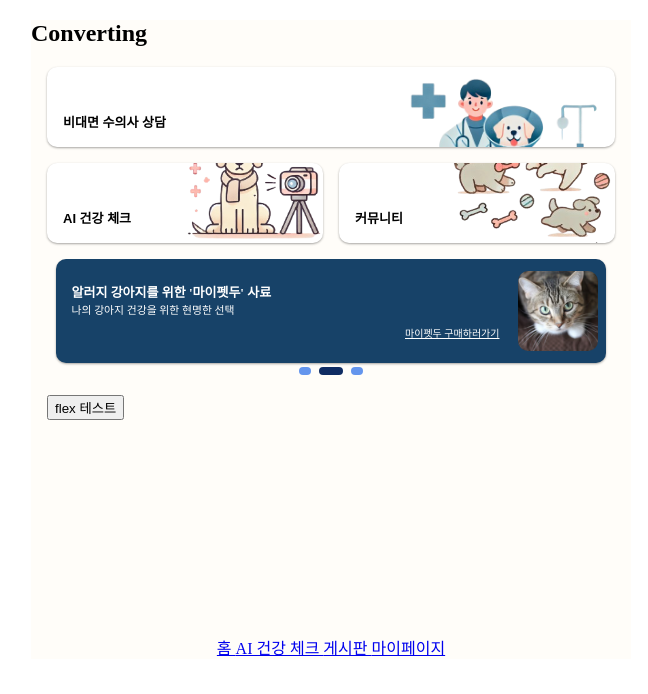
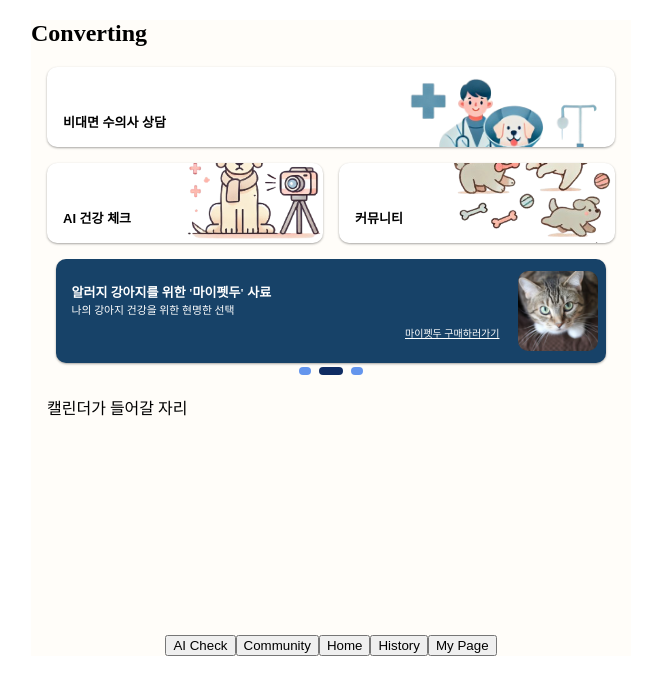
Before and after one commit to ConVeting/TEST_FE, a React (Create React App) app: page /Home in a window 1280 px wide. Shown: the top 694 px of the page, without its empty margins (309-957 px from the left). Built offline with nearby package versions, Linux system fonts and the light colour scheme; the HTML template or start-up script is replaced by a standard one.

Commit message:
푸터, 헤더, 홈의 함수화 + navigate 간결화

```diff
--- a/src/App.jsx
+++ b/src/App.jsx
@@ -5,7 +5,6 @@ import "./App.css";
 import App_header from './app_header.jsx';
 import App_footer from './app_footer.jsx';
 import Home from './Home.jsx';
-import Flex from './flex.jsx';
 import Talk_main from './Talk/talk_main.jsx';
 import Login from './Login/login.jsx';
 import Blog_skin from './Blog/blog_skin.jsx';
@@ -23,7 +22,6 @@ class App extends React.Component {
         <Routes>
           <Route path='/Home' element={<Home />} />
           <Route path='/Talk/talk_main' element={<Talk_main />} />
-          <Route path='/Flex' element={<Flex />} />
           <Route path='/Ai/ai_main' element={<Ai_main />} />
           <Route path='/Login/login' element={<Login />} />
           <Route path='/Blog/blog_skin' element={<Blog_skin />} />
--- a/src/Home.jsx
+++ b/src/Home.jsx
@@ -2,26 +2,23 @@ import React from 'react';
 import { useNavigate, Link } from 'react-router-dom'
 import "./App.css";
 import"./flex.css";
+import App_footer from './app_footer'
 import Carousel from './Jiwon_compo/carousel';
 
-class Home extends React.Component {
-  render() {
+export default function Home() {
+  const navigate = useNavigate();
 
-    function move_talk_main(){
-      window.location.href = '/Talk/talk_main'
-    }
+  const move_talk_main = () => {
+    navigate('/Talk/talk_main');
+  };
 
-    function move_ai_main(){
-      window.location.href = '/Ai/ai_main'
-    }
+  const move_ai_main = () => {
+    navigate('/Ai/ai_main');
+  };
 
-    function move_blog_skin(){
-      window.location.href = '/Blog/blog_skin'
-    }
-
-    function move_flex(){
-      window.location.href = '/flex'
-    }
+  const move_blog_skin = () => {
+    navigate('/Blog/blog_skin');
+  };
 
   return (
     <div className='frame'>
@@ -36,15 +33,12 @@ class Home extends React.Component {
           <button className='btn_move_section communitybtn_img' onClick={move_blog_skin}> 커뮤니티 </button>
         </div>
         <div className='item_long'>
-            {/* <h1> 광고 배너가 보일 부분 </h1> */}
           <Carousel/>
         </div>
         <div className='item_long'>
-            <button onClick={move_flex}> flex 테스트 </button>
+          캘린더가 들어갈 자리
         </div>
       </div>
     </div>
   );
 }
-}
-export default Home;
--- /dev/null
+++ b/src/Navigate.jsx
@@ -0,0 +1,14 @@
+import React from 'react';
+import { Routes, Route, useNavigate, Link } from 'react-router-dom';
+
+export function useNavigationHandlers() {
+    const navigate = useNavigate();
+
+    const move_talk_main = () => navigate('/Talk/talk_main');
+    const move_ai_main = () => navigate('/Ai/ai_main');
+    const move_blog_skin = () => navigate('/Blog/blog_skin');
+    const move_home = () => navigate('/Home');
+    const move_mypage = () => navigate('/Info/info_pet');
+
+    return { move_talk_main, move_ai_main, move_blog_skin, move_home, move_mypage };
+}
--- a/src/app_footer.jsx
+++ b/src/app_footer.jsx
@@ -2,19 +2,39 @@ import React from 'react';
 import { Routes, Route, useNavigate, Link } from 'react-router-dom';
 import "./App.css";
 import "./app_footer.css";
+import { useNavigationHandlers } from './Navigate';
 
-class App_footer extends React.Component {
-    render() {
-        return (
-        <div className='frame'>
-            <div className='footer'>
-                <Link to='/Home'> 홈 </Link>
-                <Link to='/Ai/ai_main'> AI 건강 체크 </Link>
-                <Link to='/Blog/blog_skin'> 게시판 </Link>
-                <Link to='/Info/info_pet'> 마이페이지 </Link>
-            </div>
+export default function App_footer(){
+    // const navigate = useNavigate();
+    // const move_talk_main = () => {
+    //     navigate('/Talk/talk_main');
+    // };
+
+    // const move_ai_main = () => {
+    //     navigate('/Ai/ai_main');
+    // };
+
+    // const move_blog_skin = () => {
+    //     navigate('/Blog/blog_skin');
+    // };
+    // const move_home = () => {
+    //     navigate('/Home');
+    // };
+
+    // const move_mypage = () => {
+    //     navigate('/Info/info_pet');
+    // };
+    const { move_talk_main, move_ai_main, move_blog_skin, move_home, move_mypage } = useNavigationHandlers();
+    return (
+    <div className='frame'>
+        <div className='footer'>
+        <button className='nav_move_section' onClick={move_ai_main}> AI Check </button>
+        <button className='nav_move_section' onClick={move_blog_skin}> Community </button>
+        <button className='nav_move_section' onClick={move_home}> Home </button>
+        <button className='nav_move_section' onClick={move_talk_main}> History </button>
+        <button className='nav_move_section' onClick={move_mypage}> My Page </button>
         </div>
-        );
-    }
+    </div>
+    );
+
 }
-export default App_footer;
--- a/src/app_header.jsx
+++ b/src/app_header.jsx
@@ -2,13 +2,10 @@ import React from 'react';
 import { Routes, Route, useNavigate, Link } from 'react-router-dom';
 import "./App.css";
 
-class App_header extends React.Component {
-  render() {
-    return (
-      <div className='frame'>
-        <h2> Converting </h2>
-      </div>
-    );
-  }
+export default function App_header(){
+  return (
+    <div className='frame'>
+      <h2> Converting </h2>
+    </div>
+  );
 }
-export default App_header;
--- a/src/flex.jsx
+++ /dev/null
@@ -1,32 +0,0 @@
-import React from 'react';
-import { useNavigate, Link } from 'react-router-dom'
-import "./flex.css";
-
-class Flex extends React.Component {
-  render() {
-
-    function move_talk_main(){
-      window.location.href = '/Talk/talk_main'
-    }
-
-    function move_ai_main(){
-      window.location.href = '/Ai/ai_main'
-    }
-
-    function move_blog_skin(){
-      window.location.href = '/Blog/blog_skin'
-    }
-
-    return (
-      <div className='container'>
-        <div className='item'><button id='123'
-        onClick={move_talk_main}> 비대면 수의사 상담 </button></div>
-        <div className='item'>ㅁ</div>
-        <div className='item_long'>ㅇ</div>
-        <div className='item'>ㅇ</div>
-        <div className='item_long'>ㅇ</div>
-      </div>
-    );
-  }
-}
-export default Flex;
```
Lines whose indentation alone changed are shown as unchanged.
